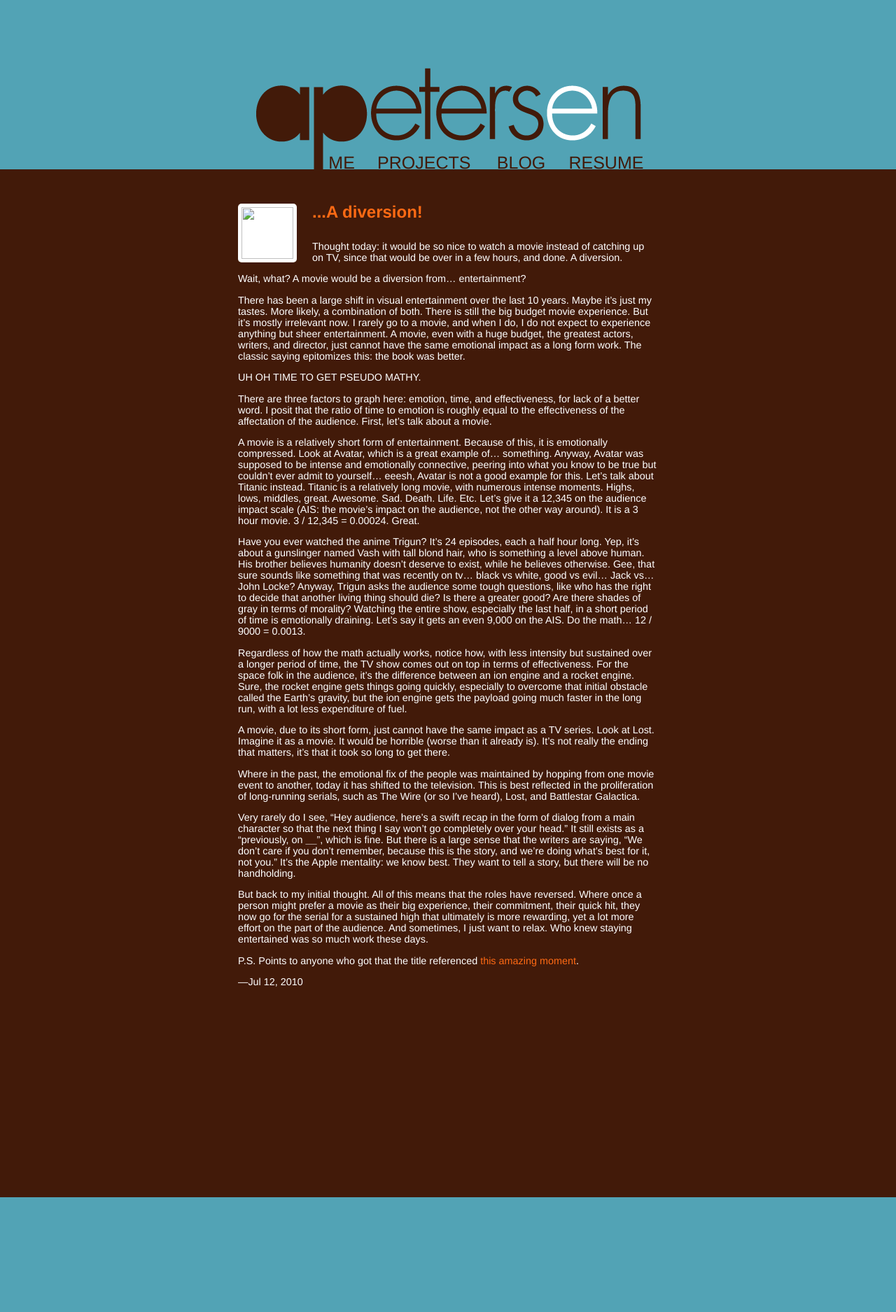
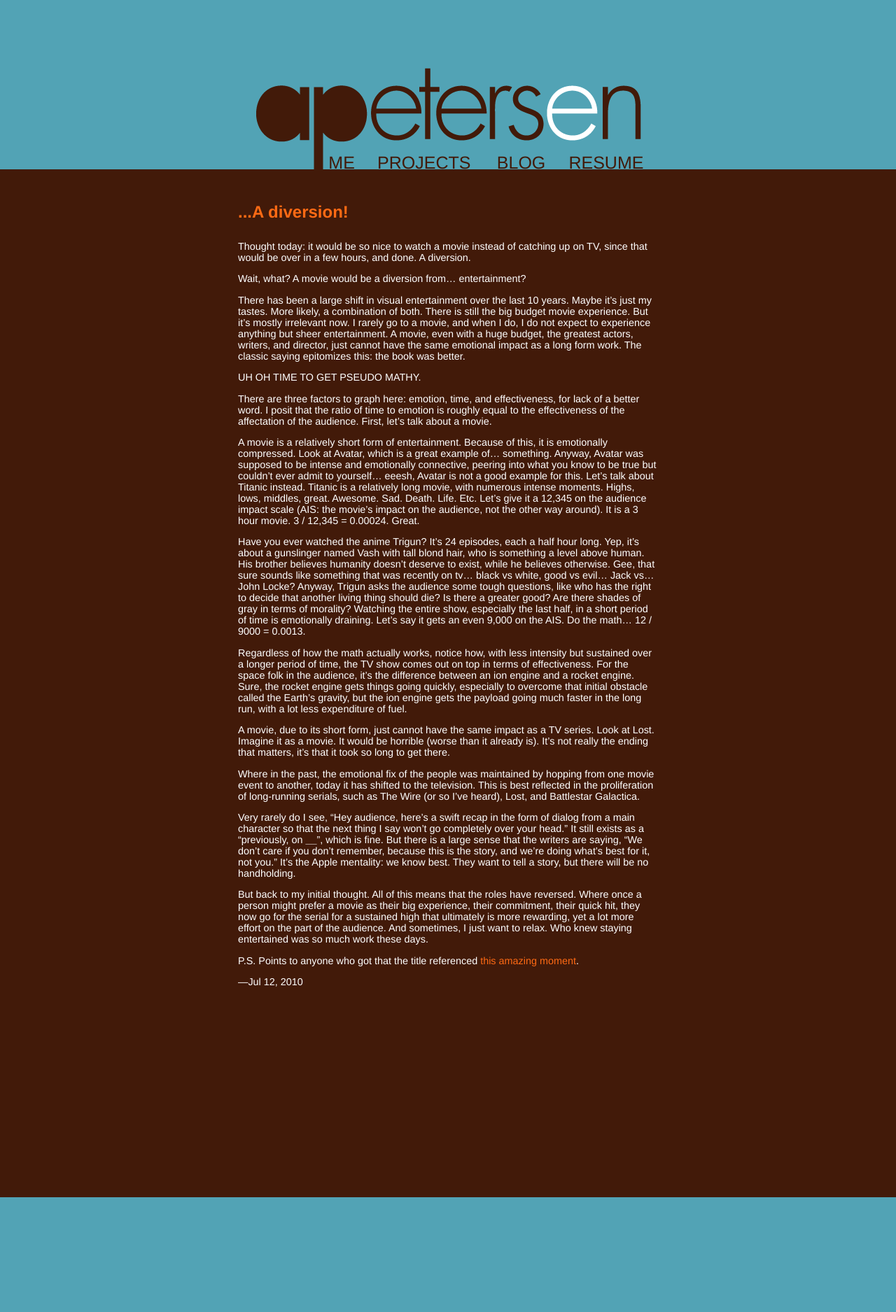
Before and after one commit to kirbysayshi/kirbysayshi.github.com, a Jekyll site: the page built from _posts/2010-07-12-a-diversion.md, in a window 1280 px wide. Shown: the whole page at 70% size. Built offline with Jekyll 4.4.1, drawn with Linux system fonts in a browser that asks for light colours; nearby versions of some CDN libraries.

Commit message:
if conditionals

```diff
--- a/_layouts/post.html
+++ b/_layouts/post.html
@@ -2,7 +2,7 @@
 layout: default
 ---
 <div class="post">
-	{% if page.image[0] %}
+	{% if page.image[0].src %}
 	<div class="imgholder">
 		<a href="{{ page.url }}"><img src="{{ page.image[0].src }}" alt="{{ page.image[0].alt }}"/></a>
 	</div>
```
